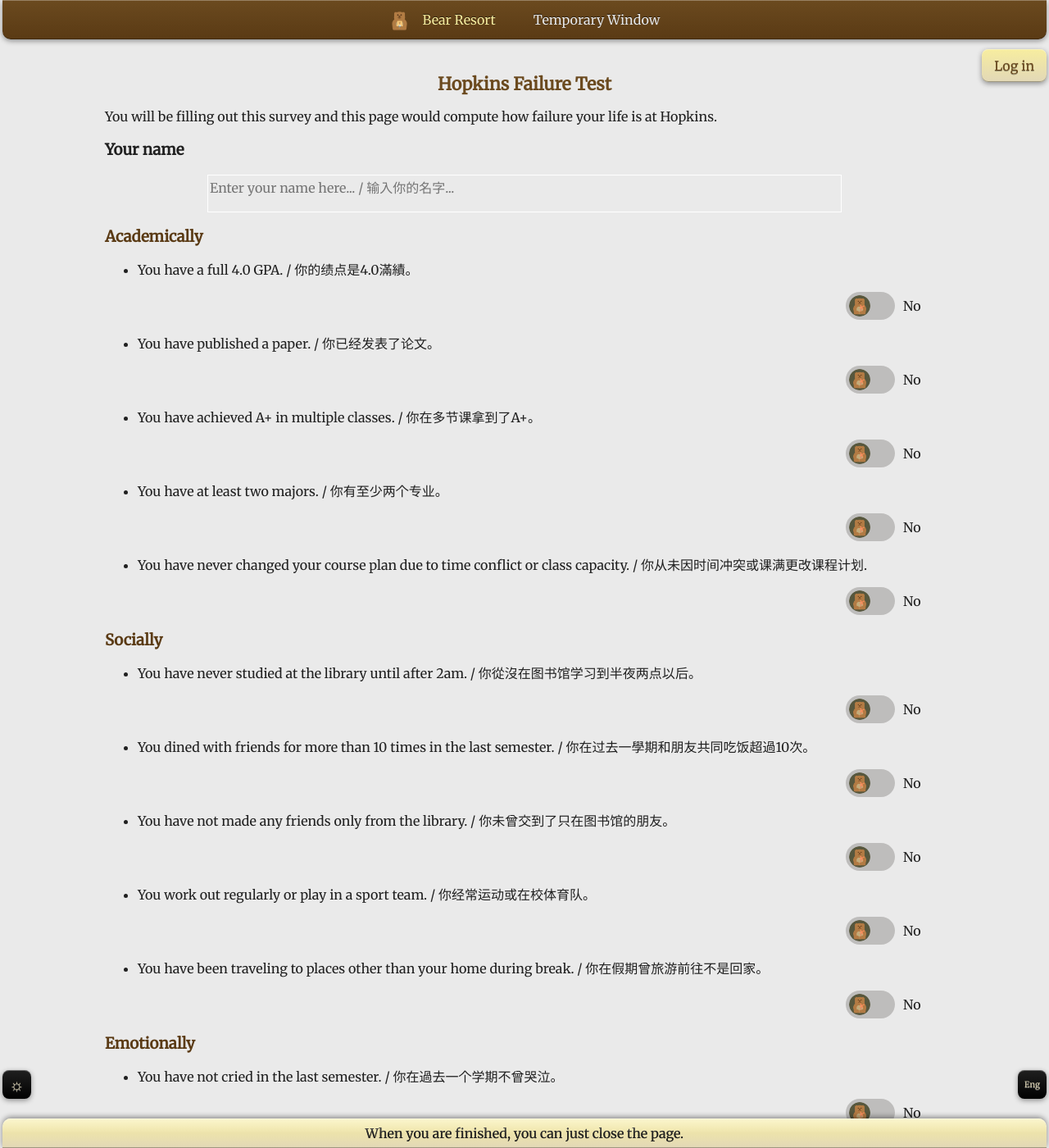
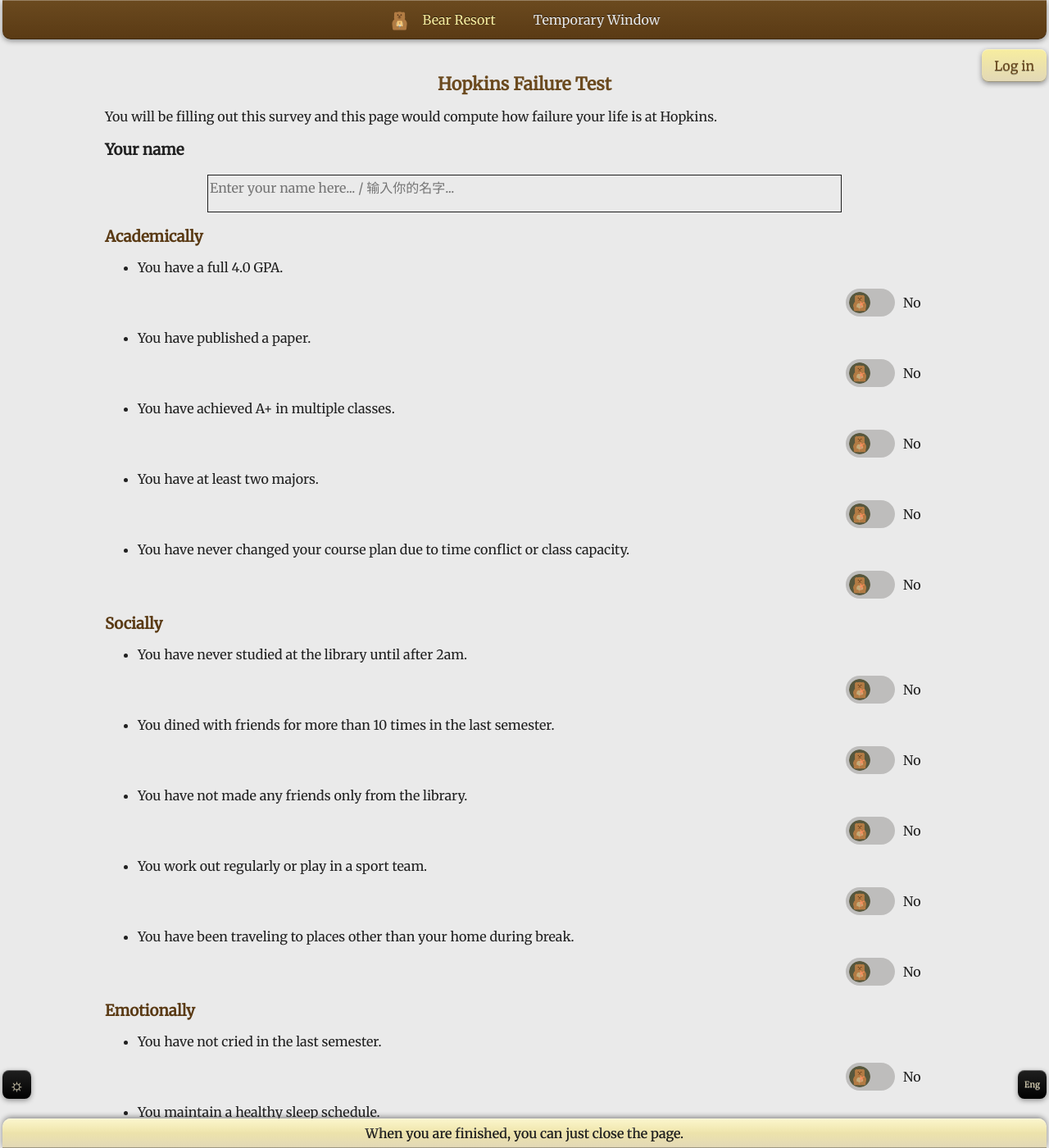
Before and after one commit to Bear-Resort/bear-resort.github.io, a Jekyll site: the page built from failure_test/failure_test.md, in a window 1280 px wide and 1400 px high. Shown: the whole window at 82% size. Built offline with Jekyll 4.4.1, drawn with Linux system fonts in a browser that asks for light colours; some of the changed text lies outside the part shown.

Commit message:
optimized the failure test for language switch

```diff
--- a/assets/css/style.css
+++ b/assets/css/style.css
@@ -311,7 +311,7 @@
     overflow: hidden;
     color: var(--text-color);
     background-color: var(--background-color);
-    border-color: var(--background-light);
+    border-color: var(--text-color);
 }
 
 input {
@@ -319,7 +319,7 @@
     font-size: 12px;
     color: var(--text-color);
     background-color: var(--background-color);
-    border-color: var(--background-light);
+    border-color: var(--text-color);
 }
 
 .button-wrapper {
--- a/failure_test/failure_test.md
+++ b/failure_test/failure_test.md
@@ -8,13 +8,13 @@
 
 <span class="chn">你將填写本问卷，用於评估你的霍普金斯生活有多废物。</span>
 
-### <span class="eng">Your name</span> <span class="chn">你的名字</span>
+### <span class="eng">Your name</span><span class="chn">你的名字</span>
 
 <textarea id="inputBox" placeholder="Enter your name here... / 输入你的名字..." style="font-size: 16px"></textarea>
 
-## <span class="eng">Academically</span> <span class="chn">學術上</span>
+## <span class="eng">Academically</span><span class="chn">學術上</span>
 
-- You have a full 4.0 GPA. / 你的绩点是4.0滿績。
+- <span class="eng">You have a full 4.0 GPA.</span><span class="chn">你的绩点是4.0滿績。</span>
 <div class="buttons-container">
     <div class="button-wrapper">
         <label class="switch">
@@ -25,7 +25,7 @@
     </div>
 </div>
 
-- You have published a paper. / 你已经发表了论文。
+- <span class="eng">You have published a paper.</span> <span class="chn">你已经发表了论文。</span>
 <div class="buttons-container">
     <div class="button-wrapper">
         <label class="switch">
@@ -36,7 +36,7 @@
     </div>
 </div>
 
-- You have achieved A+ in multiple classes. / 你在多节课拿到了A+。
+- <span class="eng">You have achieved A+ in multiple classes.</span><span class="chn">你在多节课拿到了A+。</span>
 <div class="buttons-container">
     <div class="button-wrapper">
         <label class="switch">
@@ -47,7 +47,7 @@
     </div>
 </div>
 
-- You have at least two majors. / 你有至少两个专业。
+- <span class="eng">You have at least two majors.</span><span class="chn">你有至少两个专业。</span>
 <div class="buttons-container">
     <div class="button-wrapper">
         <label class="switch">
@@ -58,7 +58,7 @@
     </div>
 </div>
 
-- You have never changed your course plan due to time conflict or class capacity. / 你从未因时间冲突或课满更改课程计划.
+- <span class="eng">You have never changed your course plan due to time conflict or class capacity.</span> <span class="chn">你从未因时间冲突或课满更改课程计划。</span>
 <div class="buttons-container">
     <div class="button-wrapper">
         <label class="switch">
@@ -71,7 +71,7 @@
 
 ## <span class="eng">Socially</span> <span class="chn">社交上</span>
 
-- You have never studied at the library until after 2am. / 你從沒在图书馆学习到半夜两点以后。
+- <span class="eng">You have never studied at the library until after 2am.</span><span class="chn">你從沒在图书馆学习到半夜两点以后。</span>
 <div class="buttons-container">
     <div class="button-wrapper">
         <label class="switch">
@@ -82,7 +82,7 @@
     </div>
 </div>
 
-- You dined with friends for more than 10 times in the last semester. / 你在过去一學期和朋友共同吃饭超過10次。
+- <span class="eng">You dined with friends for more than 10 times in the last semester.</span><span class="chn">你在过去一學期和朋友共同吃饭超過10次。</span>
 <div class="buttons-container">
     <div class="button-wrapper">
         <label class="switch">
@@ -93,7 +93,7 @@
     </div>
 </div>
 
-- You have not made any friends only from the library. / 你未曾交到了只在图书馆的朋友。
+- <span class="eng">You have not made any friends only from the library.</span><span class="chn">你未曾交到了只在图书馆的朋友。</span>
 <div class="buttons-container">
     <div class="button-wrapper">
         <label class="switch">
@@ -104,7 +104,7 @@
     </div>
 </div>
 
-- You work out regularly or play in a sport team. / 你经常运动或在校体育队。
+- <span class="eng">You work out regularly or play in a sport team.</span><span class="chn">你经常运动或在校体育队。</span>
 <div class="buttons-container">
     <div class="button-wrapper">
         <label class="switch">
@@ -115,7 +115,7 @@
     </div>
 </div>
 
-- You have been traveling to places other than your home during break. / 你在假期曾旅游前往不是回家。
+- <span class="eng">You have been traveling to places other than your home during break.</span><span class="chn">你在假期曾旅游前往不是回家。</span>
 <div class="buttons-container">
     <div class="button-wrapper">
         <label class="switch">
@@ -128,7 +128,7 @@
 
 ## <span class="eng">Emotionally</span> <span class="chn">感情上</span>
 
-- You have not cried in the last semester. / 你在過去一个学期不曾哭泣。
+- <span class="eng">You have not cried in the last semester.</span><span class="chn">你在過去一个学期不曾哭泣。</span>
 <div class="buttons-container">
     <div class="button-wrapper">
         <label class="switch">
@@ -139,7 +139,7 @@
     </div>
 </div>
 
-- You maintain a healthy sleep schedule. / 你有一个健康的睡眠日程。
+- <span class="eng">You maintain a healthy sleep schedule.</span><span class="chn">你有一个健康的睡眠日程。</span>
 <div class="buttons-container">
     <div class="button-wrapper">
         <label class="switch">
@@ -150,7 +150,7 @@
     </div>
 </div>
 
-- You have a significant other that is not imaginary. / 你有一個不是幻想中的ta。
+- <span class="eng">You have a significant other that is not imaginary.</span> <span class="chn">你有一個不是幻想中的ta。</span>
 <div class="buttons-container">
     <div class="button-wrapper">
         <label class="switch">
@@ -161,7 +161,7 @@
     </div>
 </div>
 
-- You feel energetic and powerful every day. / 你每天都活力四射。
+- <span class="eng">You feel energetic and powerful every day.</span><span class="chn">你每天都活力四射。</span>
 <div class="buttons-container">
     <div class="button-wrapper">
         <label class="switch">
@@ -172,7 +172,7 @@
     </div>
 </div>
 
-- You do not have secrets that are veiled from anyone else. / 你沒有見不得人的小秘密。
+- <span class="eng">You do not have secrets that are veiled from anyone else.</span><span class="chn">你沒有見不得人的小秘密。</span>
 <div class="buttons-container">
     <div class="button-wrapper">
         <label class="switch">
@@ -185,7 +185,7 @@
 
 ## <span class="eng">Explorative</span> <span class="chn">探索上</span>
 
-- You have taken courses that would not contribute to your graduation. / 你上過不为毕业需要的课程。
+- <span class="eng">You have taken courses that would not contribute to your graduation.</span><span class="chn">你上過不为毕业需要的课程。</span>
 <div class="buttons-container">
     <div class="button-wrapper">
         <label class="switch">
@@ -196,7 +196,7 @@
     </div>
 </div>
 
-- You have explored the steam tunnel. / 你下過蒸汽管道。
+- <span class="eng">You have explored the steam tunnel.</span><span class="chn">你下過蒸汽管道。</span>
 <div class="buttons-container">
     <div class="button-wrapper">
         <label class="switch">
@@ -207,7 +207,7 @@
     </div>
 </div>
 
-- You have wandered around campus for nothing. / 你曾漫步校園。
+- <span class="eng">You have wandered around campus for nothing.</span><span class="chn">你曾漫步校園。</span>
 <div class="buttons-container">
     <div class="button-wrapper">
         <label class="switch">
@@ -218,7 +218,7 @@
     </div>
 </div>
 
-- You never had day being only in room, library, and dining. / 你沒有一天只在房间、图书馆、吃饭活過。
+- <span class="eng">You never had day being only in room, library, and dining.</span><span class="chn">你沒有一天只在房间、图书馆、吃饭活過。</span>
 <div class="buttons-container">
     <div class="button-wrapper">
         <label class="switch">
@@ -229,7 +229,7 @@
     </div>
 </div>
 
-- You have created some sort of art on campus. / 你在校园中创建了一些艺术。
+- <span class="eng">You have created some sort of art on campus.</span><span class="chn">你在校园中创建了一些艺术。</span>
 <div class="buttons-container">
     <div class="button-wrapper">
         <label class="switch">
@@ -243,19 +243,16 @@
 <br>
 
 <div style="text-align: center">
-    <button onclick="result()" id="compute">Compute / 结算</button>
+    <button onclick="result()" id="compute"><span class="eng">Compute</span><span class="chn">结算</span></button>
 </div>
 
 <br>
 
-<h2 id="greeting"></h2>
-<h3 id="result"></h3>
-<div style="text-align: right" id="end"></div>
-
-<br>
-
-<h2 id="greeting_ch"></h2>
-<h3 id="result_ch"></h3>
-<div style="text-align: right" id="end_ch"></div>
+<h2 id="greeting" class="eng"></h2>
+<h3 id="result" class="eng"></h3>
+<div style="text-align: right" id="end" class="eng"></div>
+<h2 id="greeting_ch" class="chn"></h2>
+<h3 id="result_ch" class="chn"></h3>
+<div style="text-align: right" id="end_ch" class="chn"></div>
 
 <script src="main.js"></script>
--- a/failure_test/main.js
+++ b/failure_test/main.js
@@ -21,9 +21,11 @@
 
         if (name.trim() === "") {
             clearAll();
-            document.getElementById('result').textContent =  "You need to fill in your name, my friend! We do not record your name and it is for your own reference. / 你需要填写你的名字，我的朋友。我们不会记录你的名字，这个是给你自己的.";
+            document.getElementById('result').textContent =  "You need to fill in your name, my friend! We do not record your name and it is for your own reference.";
+            document.getElementById('result_ch').textContent =  "你需要填写你的名字，我的朋友。我们不会记录你的名字，这个是给你自己的.";
             await new Promise(resolve => setTimeout(resolve, 3000));
             document.getElementById('result').textContent =  "";
+            document.getElementById('result_ch').textContent =  "";
         } else {
             var outcome = "";
             var sentence = "";
```
